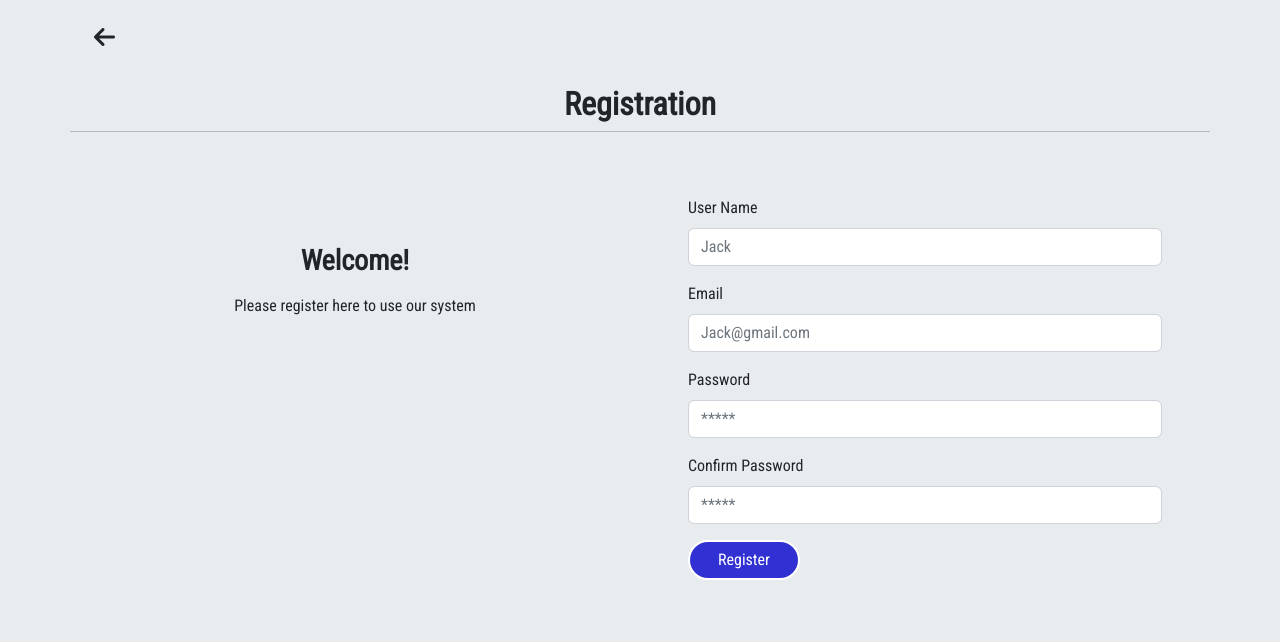
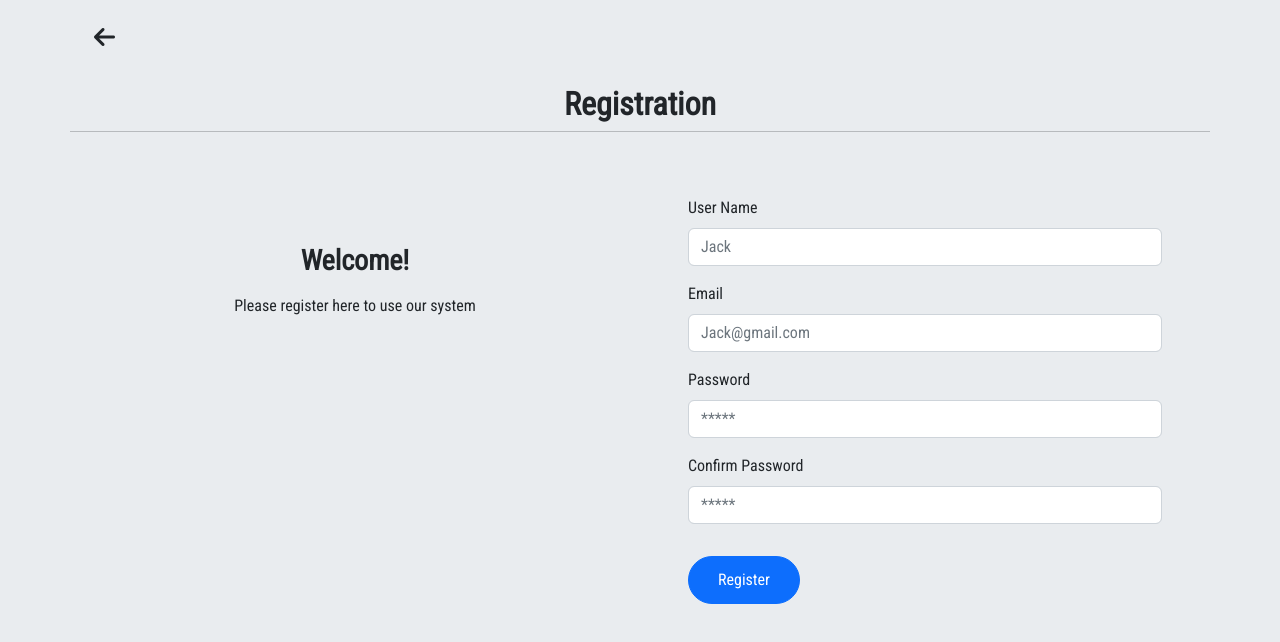
Before and after one commit to Emprcode/ft-v2, a React (Create React App) app: page /register in a window 1280 px wide. Shown: the top 642 px of the page. Built offline with nearby package versions, Linux system fonts and the light colour scheme.

Commit message:
user registration completed

```diff
--- a/package.json
+++ b/package.json
@@ -8,6 +8,7 @@
     "@testing-library/user-event": "^13.5.0",
     "axios": "^1.4.0",
     "bootstrap": "^5.2.3",
+    "dotenv": "^16.3.1",
     "react": "^18.2.0",
     "react-bootstrap": "^2.7.4",
     "react-dom": "^18.2.0",
--- a/src/App.css
+++ b/src/App.css
@@ -10,7 +10,7 @@
 
 .button{
   width: 7rem;
-  height: 2.5rem;
+  height: 3rem;
   color: white;
   border-width: 2px;
   border-style: solid;
--- a/src/App.js
+++ b/src/App.js
@@ -5,6 +5,7 @@ import Register from './pages/Register';
 import Dashboard from './pages/dashboard/Dashboard';
 import AddTransaction from './pages/addTransaction/AddTransaction';
 import Transactions from './pages/transactions/Transactions';
+import { ToastContainer } from 'react-toastify';
 
 function App() {
   return (
@@ -18,6 +19,7 @@ function App() {
         <Route path ="/transactions" element={<Transactions/>}/>
       </Routes>
       </BrowserRouter>
+      <ToastContainer/>
 
     </div>
   );
--- /dev/null
+++ b/src/components/helper/axiosHelper.js
@@ -0,0 +1,19 @@
+import axios from 'axios'
+
+const userApi = process.env.REACT_APP_ROOT_API + "/user"
+const userLoginApi = userApi + "/login"
+
+export const postUser = async(userObj) => {
+    try {
+        console.log(userObj)
+        const {data} = await axios.post(userApi, userObj)
+        console.log(data)
+        return data
+    } catch (error) {
+        return ({
+            status:"error",
+            message:error.message
+        })
+
+    }
+}
--- a/src/index.js
+++ b/src/index.js
@@ -4,6 +4,7 @@ import './index.css';
 import App from './App';
 import reportWebVitals from './reportWebVitals';
 import 'bootstrap/dist/css/bootstrap.min.css';
+import 'react-toastify/dist/ReactToastify.css';
 
 const root = ReactDOM.createRoot(document.getElementById('root'));
 root.render(
--- a/src/pages/Login.js
+++ b/src/pages/Login.js
@@ -1,6 +1,5 @@
-import React from "react";
-import { MainLayout } from "../components/layout/MainLayout";
-import { Row, Col, Container, Form, Button } from "react-bootstrap";
+import React, { useRef } from "react";
+import { Row, Col, Container, Form } from "react-bootstrap";
 import { FormComponents } from "../components/formComponents/FormComponents";
 import { Link } from "react-router-dom";
 
@@ -11,6 +10,7 @@ const Login = () => {
       type: "email",
       label: "Email",
       placeholder: "Jack@gmail.com",
+
       required: true,
     },
     {
@@ -21,6 +21,10 @@ const Login = () => {
       required: true,
     },
   ];
+
+  const emailRef = useRef()
+  const passRef = useRef()
+
   return (
     <div className="bg-color">
       <Container className="p-5 d-flex justify-content-center align-items-center">
@@ -34,7 +38,7 @@ const Login = () => {
               <p> Please Login Here </p>
             </div>
           </Col>
-          <Col className="mx-4 p-5 ">
+          <Col className="mx-4 p-5">
             {/* <h4 className="mx-4 p-3 fw-bold">Login</h4> */}
             <div className="p-5">
               <Form>
--- a/src/pages/Register.js
+++ b/src/pages/Register.js
@@ -1,10 +1,13 @@
-import React from "react";
-import { MainLayout } from "../components/layout/MainLayout";
+import React, { useState } from "react";
 import { Row, Col, Container, Form, Button } from "react-bootstrap";
 import { FormComponents } from "../components/formComponents/FormComponents";
 import { Link } from "react-router-dom";
+import { postUser } from "../components/helper/axiosHelper";
+import { toast } from "react-toastify";
 
 const Register = () => {
+  const [formData, setFormData] = useState({});
+
   const inputs = [
     {
       name: "username",
@@ -35,6 +38,28 @@ const Register = () => {
       required: true,
     },
   ];
+
+  const handleOnChange = (e) => {
+    const { name, value } = e.target;
+    setFormData({
+      ...formData,
+      [name]: value,
+    });
+  };
+
+  console.log(formData);
+
+  const handleOnSubmit = async (e) => {
+    e.preventDefault();
+    const { confirmPassword, ...rest } = formData;
+    if (confirmPassword !== rest.password) {
+      toast.error("Password do not match!");
+      return;
+    }
+
+    const { status, message } = await postUser(rest);
+    toast[status](message);
+  };
   return (
     <div className="bg-color">
       <Container>
@@ -55,14 +80,14 @@ const Register = () => {
             </div>
           </Col>
           <Col className="p-5">
-            <Form>
+            <Form onSubmit={handleOnSubmit}>
               {inputs.map((item, i) => (
-                <FormComponents key={i} {...item} />
+                <FormComponents key={i} {...item} onChange={handleOnChange} />
               ))}
 
-              <div className="button mt-3 " type="submit">
+              <Button className="button mt-3 " type="submit">
                 Register
-              </div>
+              </Button>
             </Form>
           </Col>
         </Row>
```
Also changed, not shown: 2 other files (tests, documents, lock files or other folders).
